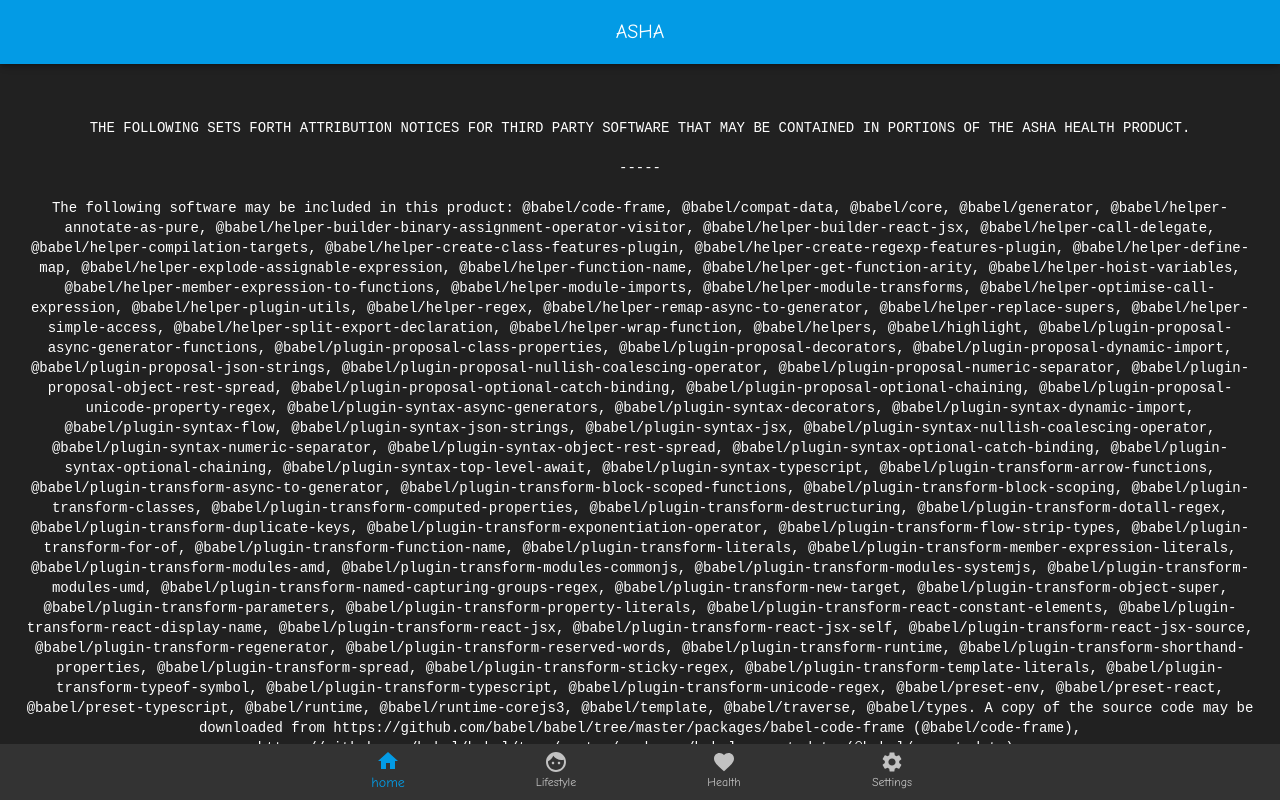
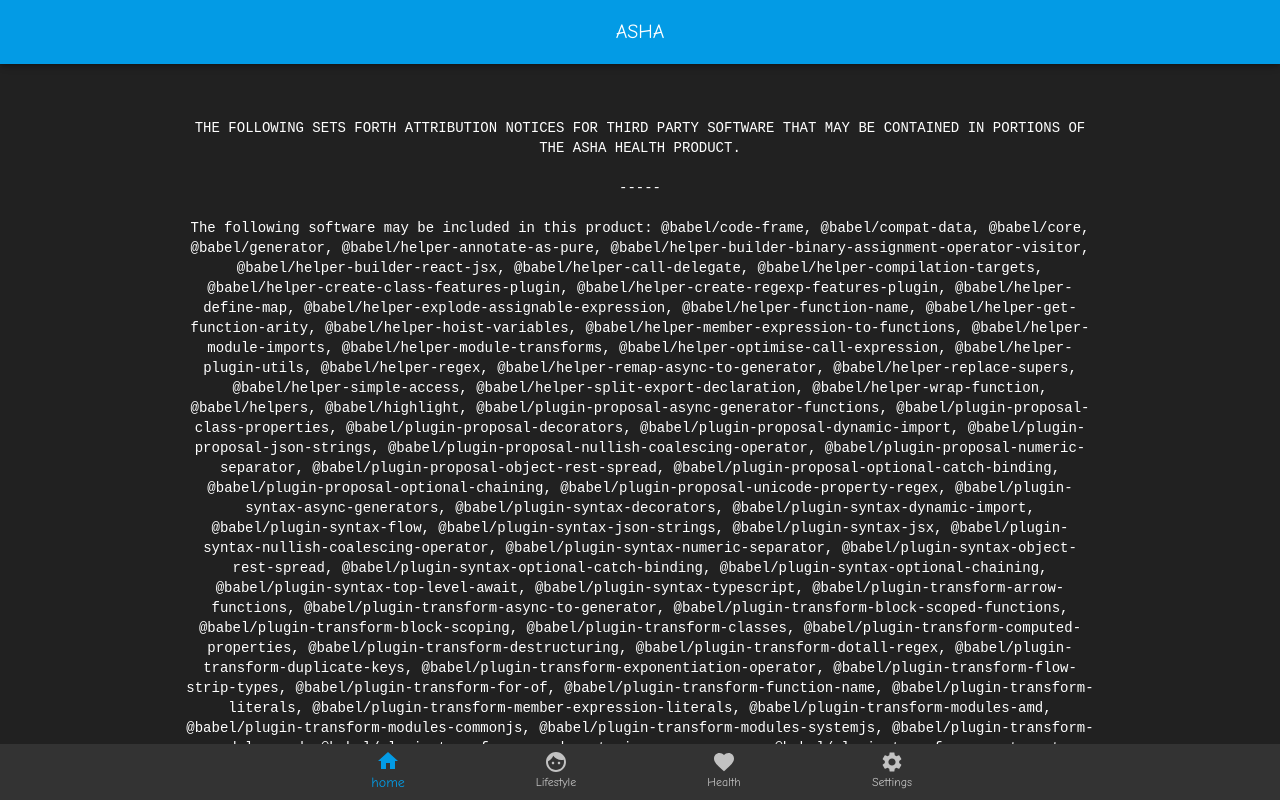
Before and after one commit to illemonati/asha-health, a React (Create React App) app: page /settings/oss-attributions in a window 1280 px wide. Shown: the top 800 px of the page. Built offline with nearby package versions, Linux system fonts and the light colour scheme.

Commit message:
maxWidth=md

```diff
--- a/src/modules/Settings/OssAttributions/OssAttributionsComponent.tsx
+++ b/src/modules/Settings/OssAttributions/OssAttributionsComponent.tsx
@@ -6,7 +6,7 @@
 export default function OssAttributionsComponent() {
     return (
         <div className="OssAttributionsComponent">
-            <Container>
+            <Container maxWidth="md">
                 <pre className='OssAttributionsComponentPre'>
                     {attributionsText.text}
                 </pre>
```
